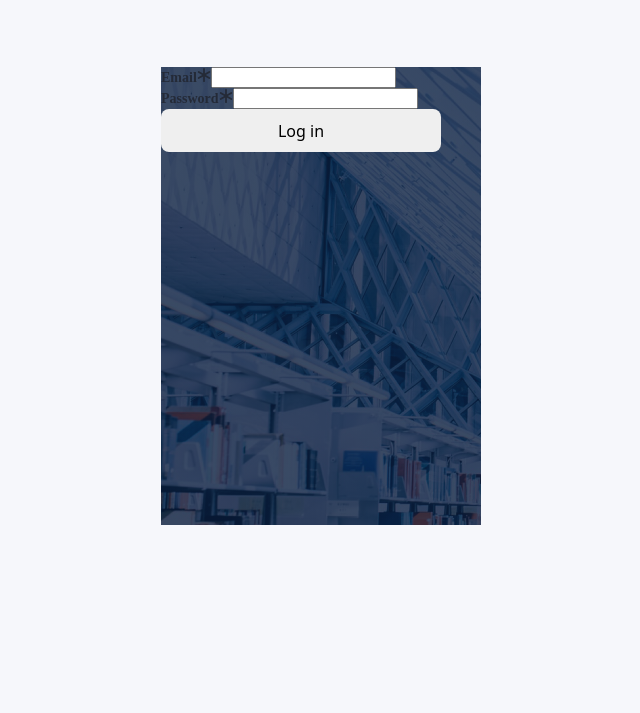
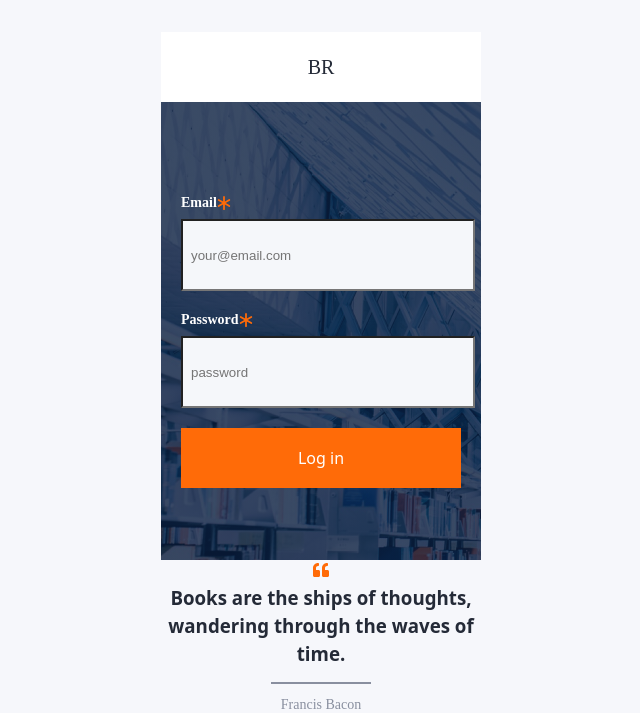
Before and after one commit to LesyaKot/BookRead, a React (Vite) app: page /login in a window 1280 px wide. Shown: the part 104-817 px from the top of the page, without its empty margins (319-959 px from the left). Built offline with nearby package versions, Linux system fonts and the light colour scheme.

Commit message:
add login css

```diff
--- a/src/components/GoogleLoginBtn/GoogleLoginBtn.jsx
+++ b/src/components/GoogleLoginBtn/GoogleLoginBtn.jsx
@@ -1,49 +1,7 @@
-// import { useEffect } from "react";
-// import { useNavigate } from "react-router-dom";
-// import { useDispatch } from "react-redux";
-// import { googleLogin } from "../../redux/auth/operations";
-// import { GOOGLE_CLIENT_ID } from "../../../config";
-
-// export default function GoogleLoginBtn() {
-//   const navigate = useNavigate();
-//   const dispatch = useDispatch();
-
-//   useEffect(() => {
-
-//     if (!window.google || !window.google.accounts) {
-//       console.error("Google API script is not loaded");
-//       return;
-//     }
-
-//     window.google.accounts.id.initialize({
-//       client_id: GOOGLE_CLIENT_ID,
-//       callback: handleCredentialResponse,
-//     });
-
-//     window.google.accounts.id.renderButton(
-//       document.getElementById("google-login-btn"),
-//       { theme: "outline", size: "large" }
-//     );
-//   }, []);
-
-//   const handleCredentialResponse = async (response) => {
-//     console.log("JWT Token:", response.credential);
-//     try {
-//       const result = await dispatch(googleLogin(response.credential)).unwrap();
-//       console.log("Login success:", result);
-//       navigate("https://bookread-backend.goit.global/user/books");
-//     } catch (error) {
-//       console.error("Google Login Error:", error.message);
-//     }
-//   };
-
-//   return <div id="google-login-btn"></div>;
-// }
-
-
 import { useEffect } from "react";
 import { useNavigate } from "react-router-dom";
 import { GOOGLE_CLIENT_ID } from "../../../config";
+import css from "./GoogleLoginBtn.module.css";
 
 export default function GoogleLoginBtn() {
   const navigate = useNavigate();
@@ -70,5 +28,9 @@ export default function GoogleLoginBtn() {
     );
   }, [navigate]);
 
-  return <div id="google-login-btn"></div>;
+  return (
+    <div className={css.googleWrap}>
+      <div className={css.googleBtn} id="google-login-btn"></div>
+    </div>
+  );
 }
--- a/src/components/GoogleLoginBtn/GoogleLoginBtn.module.css
+++ b/src/components/GoogleLoginBtn/GoogleLoginBtn.module.css
@@ -0,0 +1,15 @@
+.googleBtn {
+  width: 150;
+  height: 40;
+  top: 92px;
+  left: 85px;
+}
+
+.googleWrap {
+  display: flex;
+  justify-content: center;
+  align-items: center;
+  padding-top: 32px;
+  padding-bottom: 28px;
+
+}
--- a/src/components/LogInForm/LogInForm.jsx
+++ b/src/components/LogInForm/LogInForm.jsx
@@ -5,6 +5,8 @@ import * as Yup from "yup";
 import { BsAsterisk } from "react-icons/bs";
 import GoogleLoginBtn from "../GoogleLoginBtn/GoogleLoginBtn";
 import css from "./LogInForm.module.css";
+import { FaQuoteLeft } from "react-icons/fa";
+import Logo from "../Logo/Logo";
 
 export default function LogInForm() {
   const dispatch = useDispatch();
@@ -24,6 +26,10 @@ export default function LogInForm() {
   });
 
   return (
+    <div className={css.loginWrape}>
+      <div className={css.logoWrap}>
+        <Logo />
+      </div>
       <div className={css.wrap}>
         <GoogleLoginBtn />
 
@@ -37,30 +43,54 @@ export default function LogInForm() {
         >
           <Form className={css.form} autoComplete="off">
             <label className={css.label}>
-            Email
-            <BsAsterisk />
-            <Field className={css.input} type="email" name="email" />
+              <span className={css.labelText}>
+                Email <BsAsterisk className={css.icon} />
+              </span>
+              <Field
+                className={css.input}
+                type="email"
+                name="email"
+                placeholder="your@email.com"
+              />
               <ErrorMessage
                 name="email"
                 component="div"
                 className={css.errorMessage}
               />
             </label>
+
             <label className={css.label}>
-            Password
-            <BsAsterisk />
-            <Field className={css.input} type="password" name="password" />
+              <span className={css.labelText}>
+                Password <BsAsterisk className={css.icon} />
+              </span>
+              <Field
+                className={css.input}
+                type="password"
+                name="password"
+                placeholder="password"
+              />
               <ErrorMessage
                 name="password"
                 component="div"
                 className={css.errorMessage}
               />
             </label>
+
             <button className={css.btn} type="submit">
               Log in
             </button>
           </Form>
         </Formik>
+
+        <div className={css.textWrap}>
+          <FaQuoteLeft className={css.icon} />
+          <h3 className={css.textTitle}>
+            Books are the ships of thoughts, wandering through the waves of
+            time.
+          </h3>
+          <p className={css.text}>Francis Bacon</p>
+        </div>
+      </div>
     </div>
   );
 }
--- a/src/components/LogInForm/LogInForm.module.css
+++ b/src/components/LogInForm/LogInForm.module.css
@@ -4,20 +4,84 @@
   background-repeat: no-repeat;
   background-size: cover;
   width: 320px;
+  /* width: 100%; */
   height: 458px;
+}
+.logoWrap {
+  background-color: #ffffff;
+  padding: 16px 146px;
+  margin: 0;
+}
+.loginWrape {
+  width: 100%;
+  align-items: center;
 }
 .form {
   width: 280px;
   height: 334px;
   display: flex;
   flex-direction: column;
+  padding: 32px 20px;
 }
-.label{
-    font-family: Montserrat;
-font-size: 14px;
-font-weight: 600;
-line-height: 17.07px;
-text-align: left;
+.label {
+  font-family: Montserrat;
+  font-size: 14px;
+  font-weight: 600;
+  line-height: 17.07px;
+  text-align: left;
+  display: flex;
+  flex-direction: column;
+  text-align: start;
+  color: #fff;
+}
+.icon {
+  color: #ff6b08;
+}
+.labelText {
+  display: flex;
+  align-items: center;
+  margin-bottom: 8px;
+}
 
+.input {
+  display: block;
+  width: 280px;
+  height: 42px;
+  padding-left: 8px;
+  padding-top: 13px;
+  padding-bottom: 13px;
+  background-color: #f5f7fa;
+  margin-bottom: 20px;
+  color: #a6abb9;
+}
+.btn {
+  background-color: #ff6b08;
+  color: #fff;
+  width: 280px;
+  height: 60px;
+  border-radius: 0%;
+}
+.textTitle {
+  display: inline-block;
+  margin: 0;
+  color: #242a37;
+}
 
+.text {
+  position: relative;
+  text-align: center;
+  color: #898f9f;
+  font-family: Montserrat;
+  font-weight: 500;
+  font-size: 14px;
+  line-height: 17.07px;
 }
+
+.text::before {
+  content: "";
+  display: block;
+  width: 100px;
+  height: 2px;
+  margin: 0 auto 12px;
+  background-color: #898f9f;
+}
--- a/src/components/Logo/Logo.module.css
+++ b/src/components/Logo/Logo.module.css
@@ -6,4 +6,5 @@
   text-align: center;
   color: #242a37;
   line-height: 38px;
+  margin: 0;
 }
```
Lines whose indentation alone changed are shown as unchanged.
